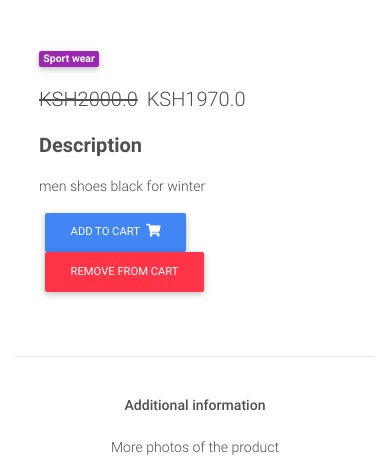
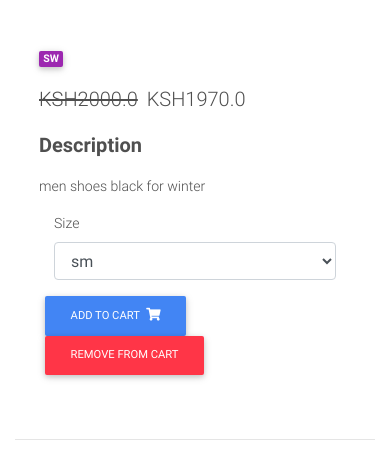
Before and after one commit to Kevinkely/eshop-wholesale-and-retail-, a Django app: a page that uses templates/navbar.html in a window 390 px wide. Shown: the part 463-935 px from the top of the page. Run offline with Django 3.2, Linux system fonts and the light colour scheme; data comes from the database, SQL or seed files in the repository; both versions use the stored data as it was after the commit; some libraries are stand-ins or nearby versions.

Commit message:
latest commit

```diff
--- a/core/forms.py
+++ b/core/forms.py
@@ -1,7 +1,7 @@
 from django import forms
 from django_countries.fields import CountryField
 from django_countries.widgets import CountrySelectWidget
-from .models import Order
+from .models import Order, SIZE_CHOICES
 from phonenumber_field.formfields import PhoneNumberField
 
 
@@ -65,6 +65,10 @@
     use_default = forms.BooleanField(required=False)
 
 
+class OrderSizeForm(forms.Form):
+    size = forms.ChoiceField(
+        widget=forms.Select, choices=SIZE_CHOICES)
+
 class OrderCreateForm(forms.ModelForm):
     class Meta:
          model = Order
--- a/core/models.py
+++ b/core/models.py
@@ -7,11 +7,10 @@
 
 
 CATEGORY_CHOICES = (
-    ('S', 'Shirt'),
-    ('SW', 'Sport wear'),
-    ('OW', 'Outwear'),
-    ('L', 'Land'),
-    ('HSE', 'House')
+    ('M', 'MEN'),
+    ('W', 'WOMEN'),
+    ('K/B', 'KIDS/BABY'),
+    ('D', 'DISCOVER')
 )
 
 LABEL_CHOICES = (
@@ -23,6 +22,14 @@
 ADDRESS_CHOICES = (
     ('B', 'Billing'),
     ('S', 'Shipping'),
+)
+
+SIZE_CHOICES = (
+    ('sm', 'small'),
+    ('m', 'medium'),
+    ('l', 'large'),
+    ('xl', 'extra large'),
+    ('xxl', 'extra extra large')
 )
 
 
@@ -40,10 +47,11 @@
     title = models.CharField(max_length=100)
     price = models.FloatField()
     discount_price = models.FloatField(blank=True, null=True)
-    category = models.CharField(choices=CATEGORY_CHOICES, max_length=2)
+    category = models.CharField(choices=CATEGORY_CHOICES, max_length=3)
     label = models.CharField(choices=LABEL_CHOICES, max_length=1)
     slug = models.SlugField()
     description = models.TextField()
+    item_size = models.CharField(choices=SIZE_CHOICES, max_length=2)
     image = models.ImageField(upload_to='items/%Y/%m/%d')
     image_1 = models.ImageField(upload_to='items/%Y/%m/%d/', blank=True)
     image_2 = models.ImageField(upload_to='items/%Y/%m/%d/', blank=True)
@@ -96,10 +104,11 @@
     price = models.FloatField()
     min_quantity = models.IntegerField(default=5)
     discount_price = models.FloatField(blank=True, null=True)
-    category = models.CharField(choices=CATEGORY_CHOICES, max_length=2)
+    category = models.CharField(choices=CATEGORY_CHOICES, max_length=3)
     label = models.CharField(choices=LABEL_CHOICES, max_length=1)
     slug = models.SlugField()
     description = models.TextField()
+    wholesaler_size = models.CharField(choices=SIZE_CHOICES, max_length=2)
     image = models.ImageField(upload_to='items/%Y/%m/%d')
     image_1 = models.ImageField(upload_to='items/%Y/%m/%d/', blank=True)
 
@@ -151,7 +160,11 @@
                              on_delete=models.CASCADE)
     ref_code = models.CharField(max_length=20, blank=True, null=True)
     items = models.ManyToManyField(OrderItem, blank=True)
+    item_size = models.ForeignKey(
+          'Item',  related_name='size', on_delete=models.SET_NULL, blank=True, null=True)
     wholesalers = models.ManyToManyField(OrderWholesaler, blank=True)
+    wholesaler_size = models.ForeignKey(
+       'Wholesaler',  related_name='size', on_delete=models.SET_NULL, blank=True, null=True)
     start_date = models.DateTimeField(auto_now_add=True)
     ordered_date = models.DateTimeField()
     ordered = models.BooleanField(default=False)
@@ -167,6 +180,7 @@
     received = models.BooleanField(default=False)
     refund_requested = models.BooleanField(default=False)
     refund_granted = models.BooleanField(default=False)
+    category = models.CharField(choices=CATEGORY_CHOICES, max_length=3, default=False)
 
     '''
     1. Item added to cart
--- a/templates/navbar.html
+++ b/templates/navbar.html
@@ -5,7 +5,7 @@
 
       <!-- Brand -->
       <a class="navbar-brand waves-effect" href="/">
-        <strong class="blue-text">Eastleigh Economy</strong>
+        <strong class="blue-text">Eastleigh Economy KE</strong>
       </a>
 
       <form class="form-inline">
--- a/templates/product.html
+++ b/templates/product.html
@@ -48,6 +48,30 @@
             <p class="lead font-weight-bold">Description</p>
 
             <p>{{ object.description }}</p>
+
+            <div class="form-group">
+              <label for="color" class="control-label col-md-2 text-left">
+                  Size </label>
+                  <div class="col-md-4">
+                   <select name="size" class="form-control input-sm">
+                      <option value=small>sm</option>
+                      <option value="medium">m</option>
+                      <option value="large">l</option>
+                      <option value="extra-large">xl</option>
+                      <option value="extra-extra-large">xxl</option>
+                   </select>
+                  </div>
+            </div>
+           <div class="form-group">
+            <div class="d-block my-3">
+              {% for value, name in form.fields.size_choice.choices %}
+              <div class="custom-control custom-radio">
+                <input id="{{ name }}" name="size_choice" value="{{ value }}" type="select" class="custom-control-input" required>
+                <label class="custom-control-label" for="{{ name }}">{{ name }}</label>
+              </div>
+              {% endfor %}
+            </div>
+           </div>
 
             {% comment %} <form class="d-flex justify-content-left">
               <!-- Default input -->
```
Also changed, not shown: templates/home.html (+12 -13 lines), templates/wholesaler.html (+14 -0 lines), templates/wholesalers.html (+12 -12 lines), core/migrations/0012_auto_20191231_0633.py (added), core/migrations/0013_order_size.py (added), core/migrations/0014_auto_20191231_0910.py (added), core/migrations/0015_auto_20200113_1547.py (added), db.sqlite3.
